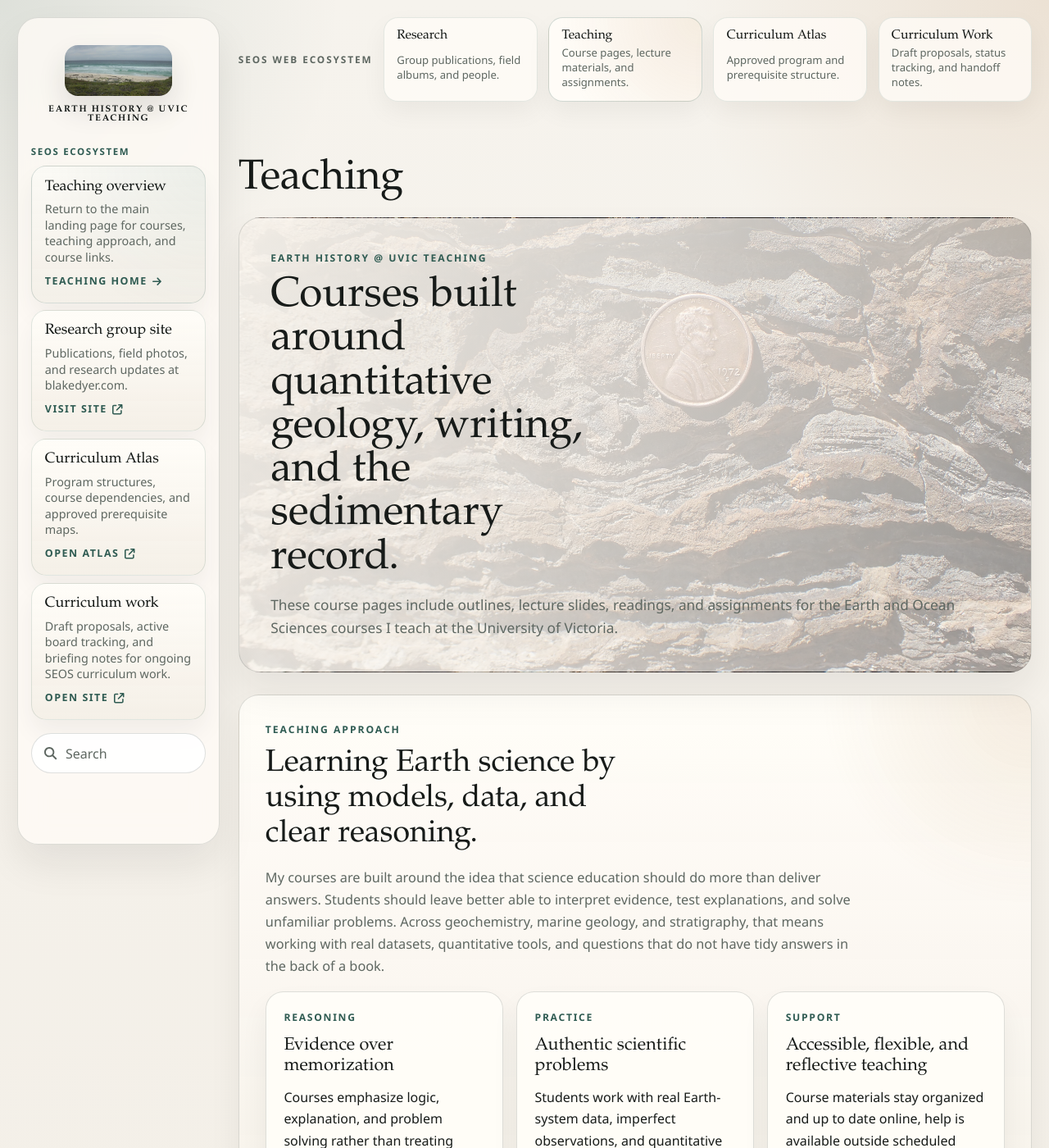
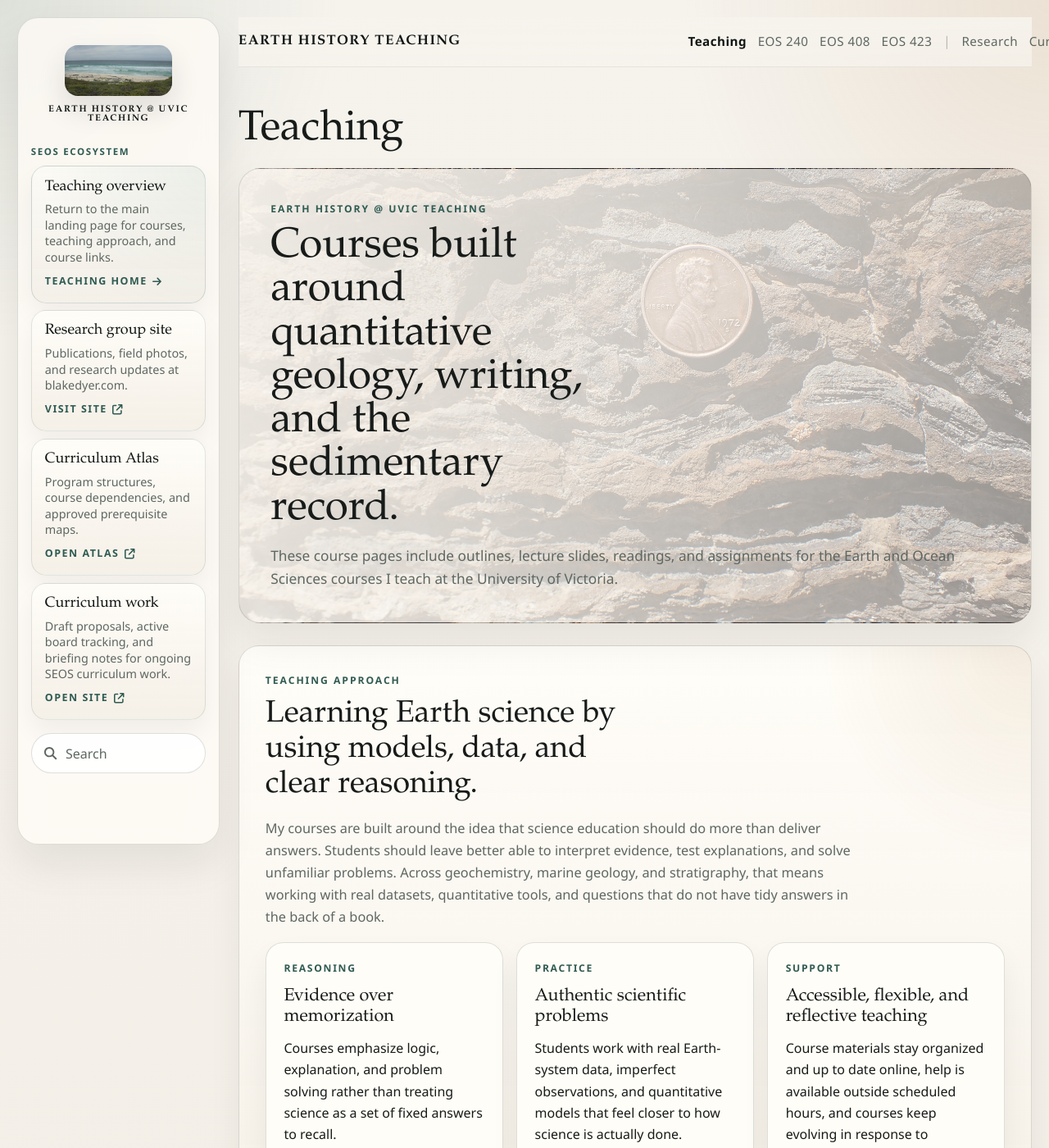
Before and after one commit to blakedyer/eos-courses, a Sphinx documentation site: the page built from source/index.rst, in a window 1280 px wide and 1400 px high. Shown: the whole window at 82% size. Built offline with Sphinx 7.4.7 and the Sphinx Book theme 1.1.4, drawn with Linux system fonts in a browser that asks for light colours; pages that are not in the unit, such as notebooks, are missing from menus.

Commit message:
Add shared ecosystem header to teaching site

```diff
--- a/source/_static/custom.css
+++ b/source/_static/custom.css
@@ -58,6 +58,72 @@ pre {
 
 .bd-header {
   display: none !important;
+}
+
+.teaching-site-header {
+  position: sticky;
+  top: 0;
+  z-index: 1085;
+  width: 100%;
+  padding: 1rem 0;
+  background: linear-gradient(180deg, rgba(246, 243, 237, 0.94), rgba(246, 243, 237, 0.72));
+  border-bottom: 1px solid rgba(29, 37, 33, 0.08);
+  backdrop-filter: blur(12px);
+}
+
+.teaching-nav-shell {
+  display: flex;
+  align-items: center;
+  justify-content: space-between;
+  gap: 1.25rem;
+  width: min(1240px, calc(100vw - 3rem));
+  margin: 0 auto;
+}
+
+.teaching-site-mark {
+  flex: 0 0 auto;
+  color: var(--pst-color-heading-color);
+  font-family: var(--pst-font-family-heading);
+  font-size: 1.05rem;
+  font-weight: 700;
+  letter-spacing: 0.08em;
+  text-decoration: none;
+  text-transform: uppercase;
+}
+
+.teaching-site-mark:hover,
+.teaching-site-mark:focus-visible {
+  color: var(--pst-color-primary-highlight);
+  text-decoration: none;
+}
+
+.teaching-site-nav {
+  display: flex;
+  flex-wrap: wrap;
+  align-items: center;
+  justify-content: flex-end;
+  gap: 0.85rem;
+}
+
+.teaching-site-nav a {
+  color: var(--pst-color-text-muted);
+  font-size: 0.95rem;
+  letter-spacing: 0.03em;
+  text-decoration: none;
+}
+
+.teaching-site-nav a:hover,
+.teaching-site-nav a:focus-visible,
+.teaching-site-nav a[aria-current="page"] {
+  color: var(--pst-color-heading-color);
+}
+
+.teaching-site-nav a[aria-current="page"] {
+  font-weight: 700;
+}
+
+.nav-divider {
+  color: rgba(27, 39, 48, 0.28);
 }
 
 .bd-page-width {
@@ -223,72 +289,6 @@ pre {
   font-weight: 700;
   letter-spacing: 0.12em;
   text-transform: uppercase;
-}
-
-.ecosystem-strip {
-  width: 100%;
-  margin: 0 0 1.1rem;
-}
-
-.ecosystem-shell {
-  display: grid;
-  grid-template-columns: auto repeat(4, minmax(0, 1fr));
-  gap: 0.85rem;
-  align-items: stretch;
-  max-width: var(--teaching-content-max-width);
-  margin: 0 auto;
-}
-
-.ecosystem-strip__eyebrow {
-  margin: 0;
-  align-self: center;
-  color: var(--pst-color-text-muted);
-  font-size: 0.74rem;
-  font-weight: 700;
-  letter-spacing: 0.16em;
-  text-transform: uppercase;
-}
-
-.ecosystem-link {
-  display: grid;
-  gap: 0.22rem;
-  padding: 0.85rem 0.95rem;
-  border: 1px solid rgba(47, 91, 82, 0.12);
-  border-radius: 1.1rem;
-  background: rgba(255, 252, 247, 0.8);
-  box-shadow: 0 12px 30px rgba(23, 27, 25, 0.05);
-  color: inherit;
-  text-decoration: none;
-  transition: transform 0.18s ease, box-shadow 0.18s ease, border-color 0.18s ease;
-}
-
-.ecosystem-link:hover,
-.ecosystem-link:focus-visible {
-  border-color: rgba(47, 91, 82, 0.22);
-  box-shadow: 0 18px 34px rgba(23, 27, 25, 0.08);
-  color: inherit;
-  text-decoration: none;
-  transform: translateY(-1px);
-}
-
-.ecosystem-link.is-active {
-  background:
-    radial-gradient(circle at top right, rgba(183, 134, 82, 0.14), transparent 11rem),
-    rgba(255, 252, 247, 0.96);
-  border-color: rgba(47, 91, 82, 0.22);
-}
-
-.ecosystem-link__label {
-  color: var(--pst-color-heading-color);
-  font-family: var(--pst-font-family-heading);
-  font-size: 0.98rem;
-  line-height: 1.1;
-}
-
-.ecosystem-link__summary {
-  color: var(--pst-color-text-muted);
-  font-size: 0.82rem;
-  line-height: 1.35;
 }
 
 .bd-sidebar-primary form.bd-search {
@@ -1129,40 +1129,24 @@ table.docutils {
 }
 
 @media (max-width: 959.98px) {
-  .ecosystem-shell {
-    grid-template-columns: 1fr 1fr;
+  .teaching-site-header {
+    padding: 0.8rem 0;
   }
 
-  .ecosystem-strip__eyebrow {
-    grid-column: 1 / -1;
+  .teaching-nav-shell {
+    align-items: flex-start;
+    flex-wrap: wrap;
+    width: min(100vw - 1.6rem, 100%);
   }
 
-  .bd-header {
-    display: block !important;
-    position: sticky;
-    top: 0;
-    z-index: 1085;
-    background: rgba(246, 243, 237, 0.92) !important;
-    border-bottom: 1px solid var(--pst-color-border);
-    box-shadow: 0 12px 24px rgba(23, 27, 25, 0.06);
-    backdrop-filter: blur(14px);
+  .teaching-site-nav {
+    justify-content: flex-start;
+    width: 100%;
   }
 
-  .bd-header .bd-header__inner {
-    min-height: 4rem;
-    padding: 0.65rem 0.9rem;
-  }
-
-  .bd-header .primary-toggle {
-    display: none !important;
-  }
-
-  .bd-header .navbar-header-items__start,
-  .bd-header .navbar-item {
-    display: flex !important;
-    align-items: center;
-    height: auto;
-    max-height: none;
+  .teaching-site-nav a,
+  .nav-divider {
+    font-size: 0.9rem;
   }
 
   .teaching-mobile-nav-toggle {
@@ -1261,10 +1245,6 @@ table.docutils {
 }
 
 @media (max-width: 767px) {
-  .ecosystem-shell {
-    grid-template-columns: 1fr;
-  }
-
   .bd-container__inner {
     gap: 0.8rem;
     padding: 0.65rem;
--- a/source/_static/live-course.js
+++ b/source/_static/live-course.js
@@ -1,7 +1,4 @@
 document.addEventListener("DOMContentLoaded", () => {
-  const legacySiteRoot = "https://eos-courses.readthedocs.io/en/latest/";
-  const githubPagesRoot = "https://blakedyer.github.io/eos-courses/";
-
   const courseSidebarToggle =
     document.getElementById("pst-primary-sidebar-checkbox") ||
     document.getElementById("__primary");
@@ -42,10 +39,6 @@ document.addEventListener("DOMContentLoaded", () => {
     syncSidebarMode();
   }
 
-  document.querySelectorAll(`a[href^="${legacySiteRoot}"]`).forEach((link) => {
-    link.href = githubPagesRoot + link.href.slice(legacySiteRoot.length);
-  });
-
   const lastModified = document.getElementById("lastModified");
   if (!lastModified) {
     return;
--- a/source/_templates/layout.html
+++ b/source/_templates/layout.html
@@ -28,27 +28,25 @@
 
 <!-- Make body have full width in home page -->
 {% block docs_main %}
-<div class="ecosystem-strip" role="navigation" aria-label="SEOS web ecosystem">
-  <div class="ecosystem-shell">
-    <p class="ecosystem-strip__eyebrow">SEOS Web Ecosystem</p>
-    <a class="ecosystem-link" href="https://www.blakedyer.com/">
-      <span class="ecosystem-link__label">Research</span>
-      <span class="ecosystem-link__summary">Group publications, field albums, and people.</span>
-    </a>
-    <a class="ecosystem-link is-active" href="{{ pathto(root_doc) }}">
-      <span class="ecosystem-link__label">Teaching</span>
-      <span class="ecosystem-link__summary">Course pages, lecture materials, and assignments.</span>
-    </a>
-    <a class="ecosystem-link" href="https://blakedyer.github.io/curriculum_atlas/">
-      <span class="ecosystem-link__label">Curriculum Atlas</span>
-      <span class="ecosystem-link__summary">Approved program and prerequisite structure.</span>
-    </a>
-    <a class="ecosystem-link" href="https://blakedyer.github.io/seos_curriculum/">
-      <span class="ecosystem-link__label">Curriculum Work</span>
-      <span class="ecosystem-link__summary">Draft proposals, status tracking, and handoff notes.</span>
-    </a>
+<header class="teaching-site-header">
+  <div class="teaching-nav-shell">
+    <a class="teaching-site-mark" href="{{ pathto(root_doc) }}">Earth History Teaching</a>
+    <button class="teaching-mobile-nav-toggle" type="button" aria-controls="pst-primary-sidebar-checkbox" aria-expanded="false" aria-label="Open course navigation">
+      <i class="fa-solid fa-bars" aria-hidden="true"></i>
+      <span>Course menu</span>
+    </button>
+    <nav class="teaching-site-nav" aria-label="Teaching and SEOS sites">
+      <a href="{{ pathto(root_doc) }}"{% if pagename == root_doc %} aria-current="page"{% endif %}>Teaching</a>
+      <a href="{{ pathto('eos240-public/overview') }}"{% if pagename.startswith('eos240-public/') %} aria-current="page"{% endif %}>EOS 240</a>
+      <a href="{{ pathto('eos408-public/overview') }}"{% if pagename.startswith('eos408-public/') %} aria-current="page"{% endif %}>EOS 408</a>
+      <a href="{{ pathto('eos423-public/overview') }}"{% if pagename.startswith('eos423-public/') %} aria-current="page"{% endif %}>EOS 423</a>
+      <span class="nav-divider" aria-hidden="true">|</span>
+      <a href="https://www.blakedyer.com/">Research</a>
+      <a href="https://blakedyer.github.io/curriculum_atlas/">Curriculum Atlas</a>
+      <a href="https://blakedyer.github.io/seos_curriculum/">Curriculum Work</a>
+    </nav>
   </div>
-</div>
+</header>
 {% if pagename == 'index' %}
 <main class="col-12 py-md-5 pl-md-5 pr-md-4 bd-content" role="main">
   {% block body %} {% endblock %}
--- a/source/_templates/mobile-sidebar-toggle.html
+++ /dev/null
@@ -1,4 +0,0 @@
-<button class="teaching-mobile-nav-toggle" type="button" aria-controls="pst-primary-sidebar-checkbox" aria-expanded="false" aria-label="Open course navigation">
-  <i class="fa-solid fa-bars" aria-hidden="true"></i>
-  <span>Course menu</span>
-</button>
--- a/source/conf.py
+++ b/source/conf.py
@@ -49,7 +49,7 @@ html_theme_options = {
     # "github_url": "https://github.com/blakedyer/eos-courses",
     "show_prev_next": False,
     "search_bar_text": "Search",
-    "navbar_start": ["mobile-sidebar-toggle.html"],
+    "navbar_start": [],
     "navbar_persistent": [],
     "article_header_start": [],
     "article_header_end": [],
@@ -69,4 +69,4 @@ html_static_path = ['_static','eos240-public/Lectures','eos408-public/Lectures',
 html_css_files = ['custom.css']
 html_js_files = ['live-course.js']
 html_title = "Earth History @ UVIC"
-html_baseurl = "https://blakedyer.github.io/eos-courses/"
+html_baseurl = "https://eos-courses.readthedocs.io/en/latest/"
```
